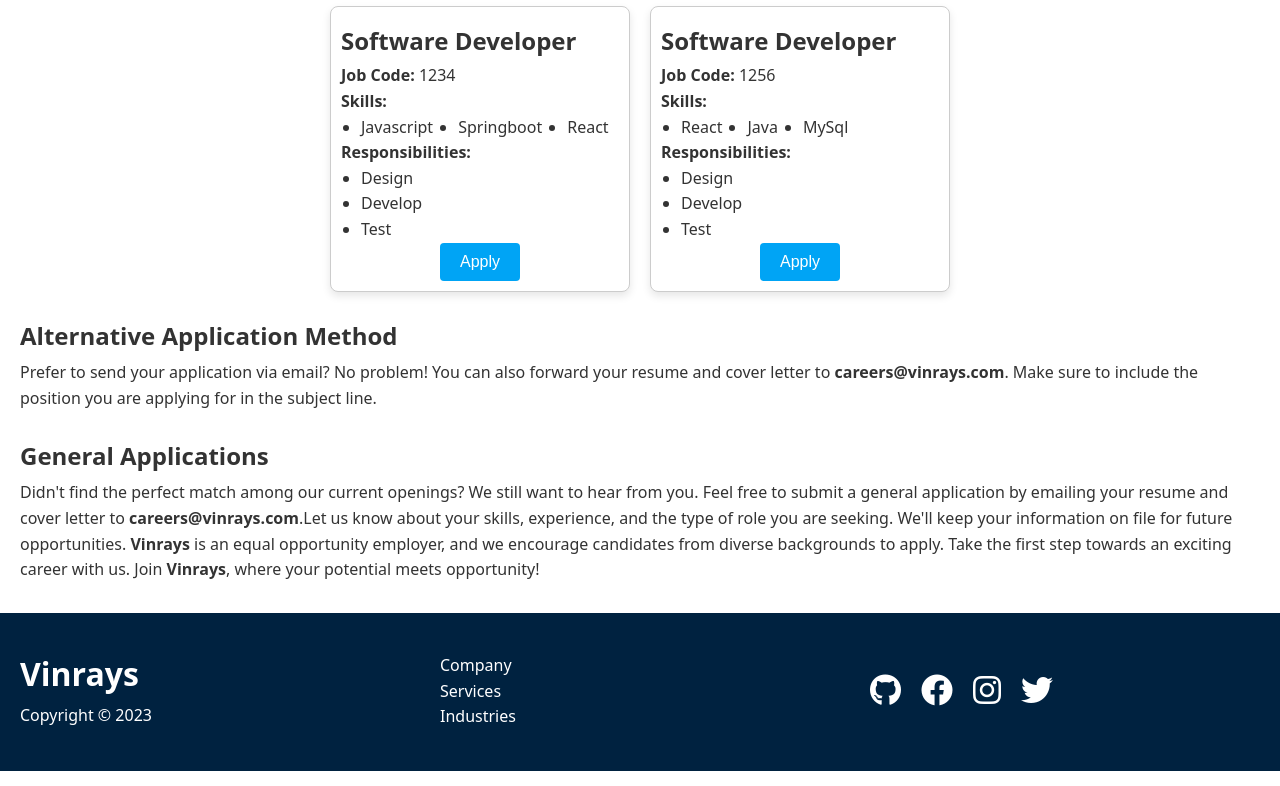
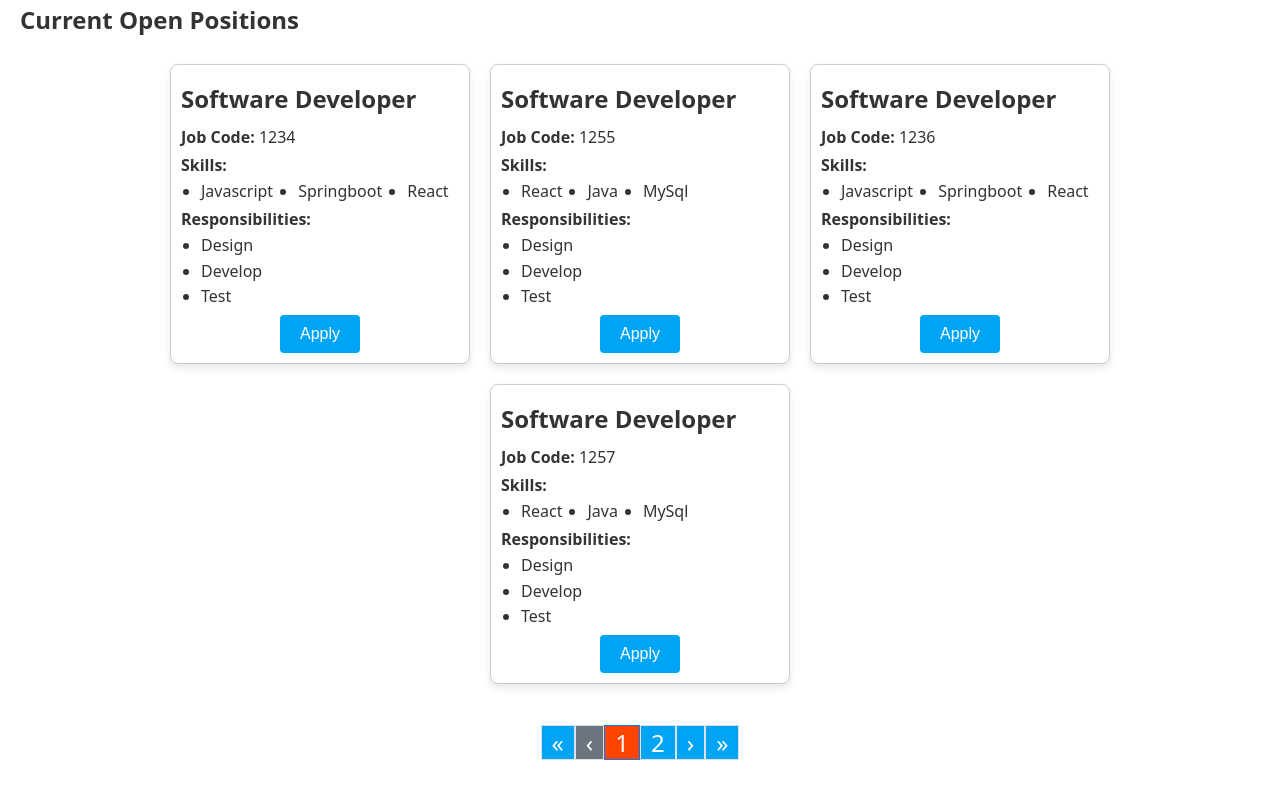
Before and after one commit to PrathapreddyMudium/vinrays_new_ui, a React (Create React App) app: page /careers in a window 1280 px wide. Shown: the part 340-1126 px from the top of the page. Built offline with nearby package versions, Linux system fonts and the light colour scheme.

Commit message:
Added pagination

```diff
--- a/package.json
+++ b/package.json
@@ -8,6 +8,7 @@
     "@testing-library/react": "^13.4.0",
     "@testing-library/user-event": "^13.5.0",
     "react": "^18.2.0",
+    "react-bootstrap": "^2.9.1",
     "react-dom": "^18.2.0",
     "react-router-dom": "^6.20.0",
     "react-scripts": "5.0.1",
--- a/src/App.css
+++ b/src/App.css
@@ -118,6 +118,11 @@
   justify-content: center;
   align-items: center;
   height: 100%;
+}
+
+.j-flex{
+  justify-content: center;
+  flex-wrap: wrap;
 }
 
 .flex-1 {
@@ -320,9 +325,12 @@
     padding: 10px;
     margin: 10px;
     width: 300px;
+    height: 300px;
     background-color: #fff;
   }
-
+  .job-card.overflow-scroll {
+    overflow: scroll;
+  }
   /* Card Title */
   .job-card h2 {
     font-size: 1.5rem;
@@ -362,7 +370,8 @@
   .horizontal-list {
     list-style-type:disc;
     padding: 0;
-    display: flex; /* Use flexbox to arrange items horizontally */
+    display: flex;
+    flex-wrap: wrap; /* Use flexbox to arrange items horizontally */
   }
 
   /* List Item Styling */
@@ -402,6 +411,9 @@
     margin: 10px auto;
     padding: 10px;
   }
+  .form-m-p input{
+    padding: 10px;
+  }
 
   .modalContainer .body {
     flex: 50%;
@@ -417,13 +429,13 @@
     text-align: left;
     margin-top: 0px;
     color: white;
-    background-color: #6f0e6f;
+    background-color: var(--secondary-color);
     border-radius: 4px;
     padding: 10px;
-    font-size: 12px;
+    font-size: 14px;
     }
   .modalContainer {
-    width: 600px;
+    width: 500px;
     height: auto;
     border-radius: 12px;
     background-color: white;
@@ -592,3 +604,42 @@
   font-size: 3rem;
 
 }
+/* Custom styles for PaginationComponent */
+
+/* Style for the pagination container */
+.pagination {
+  display: flex;
+  justify-content: center;
+  margin-top: 20px;
+}
+
+/* Style for pagination items */
+.pagination .page-link {
+  color: white;
+  background-color: var(--secondary-color);
+  border: 1px solid #dee2e6; /* Add a border around the page numbers */
+  padding: 0 10px;
+  font-size: 1.5em; /* Add padding for better appearance */ /* Bootstrap primary color for links */
+}
+
+/* Style for active page */
+.pagination .page-item.active .page-link {
+  background-color: orangered; /* Bootstrap primary color for active state */
+  border-color: #007bff;
+}
+
+/* Style for hover effect on page items */
+.pagination .page-item:hover .page-link {
+  background-color: #e9ecef; /* Bootstrap background color for hover state */
+}
+
+/* Style for disabled page items */
+.pagination .page-item.disabled .page-link {
+  color: white;
+  background-color: #6c757d; /* Bootstrap text color for disabled state */
+  pointer-events: none; /* Disable click events on disabled items */
+}
+
+span.visually-hidden{
+  display: none;
+}
--- a/src/components/Job.jsx
+++ b/src/components/Job.jsx
@@ -1,15 +1,24 @@
-import React from "react";
+import React, { useEffect, useRef, useState } from "react";
 
 const Job = (props) => {
-  console.log(props.data);
+  const cardRef = useRef(null);
+  const [shouldShowScroll, setShouldShowScroll] = useState(false);
   const modalDialogHandler = () => {
     props.setModalOpen(true);
     props.setJobCode(props.data.job_code);
     props.setJobTitle(props.data.job_title);
   };
+  useEffect(() => {
+    // Check if the content overflows the card
+    const isOverflowing = cardRef.current.scrollHeight > cardRef.current.clientHeight;
+    console.log(cardRef.current.scrollHeight)
+    console.log(cardRef.current.clientHeight)
+    // Update the state based on overflow condition
+    setShouldShowScroll(isOverflowing);
+  }, [props.data.job_code]);
 
   return (
-    <div className="job-card">
+    <div className={`job-card ${shouldShowScroll ? 'overflow-scroll' : ''}`} ref={cardRef}>
       <h2>{props.data.job_title}</h2>
       <div>
         <strong className="job-code">Job Code: </strong>
@@ -18,8 +27,8 @@
       <div className="skills">
         <strong>Skills: </strong>
         <ul className="horizontal-list">
-          {props.data.skills.map((skill,id) => {
-            return <li key={id}>{skill}</li>
+          {props.data.skills.map((skill, id) => {
+            return <li key={id}>{skill}</li>;
           })}
           {/*<li>Java</li>
           <li>Java</li>
@@ -29,8 +38,8 @@
       <div className="responsibilities">
         <strong>Responsibilities:</strong>
         <ul>
-        {props.data.responsibilities.map((res,id) => {
-            return <li key={id}>{res}</li>
+          {props.data.responsibilities.map((res, id) => {
+            return <li key={id}>{res}</li>;
           })}
           {/*<li>Design</li>
           <li>Develop</li>
--- a/src/components/Modal.jsx
+++ b/src/components/Modal.jsx
@@ -118,6 +118,14 @@
               />
             </div>
             <div class="card flex">
+              <input
+                type="file"
+                id="document"
+                name="document"
+                accept=".pdf, .doc, .docx"
+              />
+            </div>
+            <div class="card flex">
               <textarea
                 placeholder="Please provide brief introduction of your skills and experience."
                 name="message"
--- /dev/null
+++ b/src/components/Pagination.js
@@ -0,0 +1,45 @@
+import React from "react";
+import Pagination from "react-bootstrap/Pagination";
+
+const PaginationComponent = ({ currentPage, totalPages, onPageChange }) => {
+  const items = [];
+
+  // Add First and Previous buttons
+  items.push(
+    <Pagination.First key="first" title="First" onClick={() => onPageChange(1)} />,
+    <Pagination.Prev
+      key="prev"
+      title="Previous"
+      onClick={() => onPageChange(currentPage - 1)}
+      disabled={currentPage === 1}
+    />
+  );
+
+  // Add page numbers
+  for (let i = 1; i <= totalPages; i++) {
+    items.push(
+      <Pagination.Item
+        key={i}
+        active={i === currentPage}
+        onClick={() => onPageChange(i)}
+      >
+        {i}
+      </Pagination.Item>
+    );
+  }
+
+  // Add Next and Last buttons
+  items.push(
+    <Pagination.Next
+      key="next"
+      title="Next"
+      onClick={() => onPageChange(currentPage + 1)}
+      disabled={currentPage === totalPages}
+    />,
+    <Pagination.Last key="last" title="Last" onClick={() => onPageChange(totalPages)} />
+  );
+
+  return <Pagination>{items}</Pagination>;
+};
+
+export default PaginationComponent;
--- a/src/pages/Careers.jsx
+++ b/src/pages/Careers.jsx
@@ -1,26 +1,69 @@
-import React, { useState } from "react";
+import React, { useEffect, useMemo, useState } from "react";
 import Job from "../components/Job";
 import Modal from "../components/Modal";
+import PaginationComponent from "../components/Pagination";
 
 const Careers = () => {
-  const Jobs_Data = [
-    {
-      "job_title": "Software Developer",
-      "job_code": 1234,
-      "skills":["Javascript","Springboot","React"],
-      "responsibilities":["Design","Develop","Test"]
-    },
-    {
-      "job_title": "Software Developer",
-      "job_code": 1256,
-      "skills":["React","Java","MySql"],
-      "responsibilities":["Design","Develop","Test"]
-    }
-  ]
+  const Jobs_Data = useMemo(() => {
+    return [
+      {
+        job_title: "Software Developer",
+        job_code: 1234,
+        skills: ["Javascript", "Springboot", "React"],
+        responsibilities: ["Design", "Develop", "Test"],
+      },
+      {
+        job_title: "Software Developer",
+        job_code: 1255,
+        skills: ["React", "Java", "MySql"],
+        responsibilities: ["Design", "Develop", "Test"],
+      },
+      {
+        job_title: "Software Developer",
+        job_code: 1236,
+        skills: ["Javascript", "Springboot", "React"],
+        responsibilities: ["Design", "Develop", "Test"],
+      },
+      {
+        job_title: "Software Developer",
+        job_code: 1257,
+        skills: ["React", "Java", "MySql"],
+        responsibilities: ["Design", "Develop", "Test"],
+      },
+      {
+        job_title: "Software Developer",
+        job_code: 1238,
+        skills: ["Javascript", "Springboot", "React"],
+        responsibilities: ["Design", "Develop", "Test"],
+      },
+      {
+        job_title: "Software Developer",
+        job_code: 1259,
+        skills: ["React", "Java", "MySql"],
+        responsibilities: ["Design", "Develop", "Test"],
+      },
+    ];
+  }, []);
+
+  const [jobData, setJobData] = useState(Jobs_Data);
+  const [currentPage, setCurrentPage] = useState(1);
+  const PageSize = 4;
+  const totalPages = Math.ceil(Jobs_Data.length / PageSize);
+  const handlePageChange = (pageNumber) => {
+    console.log(`Fetching data for page ${pageNumber}`);
+    setCurrentPage(pageNumber);
+  };
+
+  useEffect(() => {
+    const firstPageIndex = (currentPage - 1) * PageSize;
+    const lastPageIndex = firstPageIndex + PageSize;
+    const data = Jobs_Data.slice(firstPageIndex, lastPageIndex);
+    setJobData(data);
+  }, [currentPage, Jobs_Data]);
+
   const [modalOpen, setModalOpen] = useState(false);
-  const [jobCode,setJobCode] = useState("");
-  const [jobTitle,setJobtitle] = useState("");
-  console.log(modalOpen);
+  const [jobCode, setJobCode] = useState("");
+  const [jobTitle, setJobtitle] = useState("");
   return (
     <section class="features-sub-head bg-light">
       <div className="title">
@@ -38,15 +81,33 @@
             ever-evolving IT landscape, you've come to the right place.
           </p>
         </div>
-        {modalOpen && <Modal setModalOpen={setModalOpen} job_code={jobCode} job_title={jobTitle}/>}
-        <div className="flex">
-          {Jobs_Data.map((job) => {
-            return <Job data={job} setModalOpen={setModalOpen} setJobCode={setJobCode} setJobTitle={setJobtitle}/>
+        <h2>Current Open Positions</h2>
+        {modalOpen && (
+          <Modal
+            setModalOpen={setModalOpen}
+            job_code={jobCode}
+            job_title={jobTitle}
+          />
+        )}
+        <div className="flex j-flex">
+          {jobData.map((job) => {
+            return (
+              <Job
+                data={job}
+                setModalOpen={setModalOpen}
+                setJobCode={setJobCode}
+                setJobTitle={setJobtitle}
+              />
+            );
           })}
-          {/*<Job setModalOpen={setModalOpen} setJobCode={setJobCode} setJobTitle={setJobtitle}/>
-          <Job setModalOpen={setModalOpen} setJobCode={setJobCode} setJobTitle={setJobtitle}/>*/}
         </div>
-
+        <div>
+          <PaginationComponent
+            currentPage={currentPage}
+            totalPages={totalPages}
+            onPageChange={handlePageChange}
+          />
+        </div>
         <div>
           <p>
             <h2>Alternative Application Method</h2>
```
Also changed, not shown: 1 other file (tests, documents, lock files or other folders).
